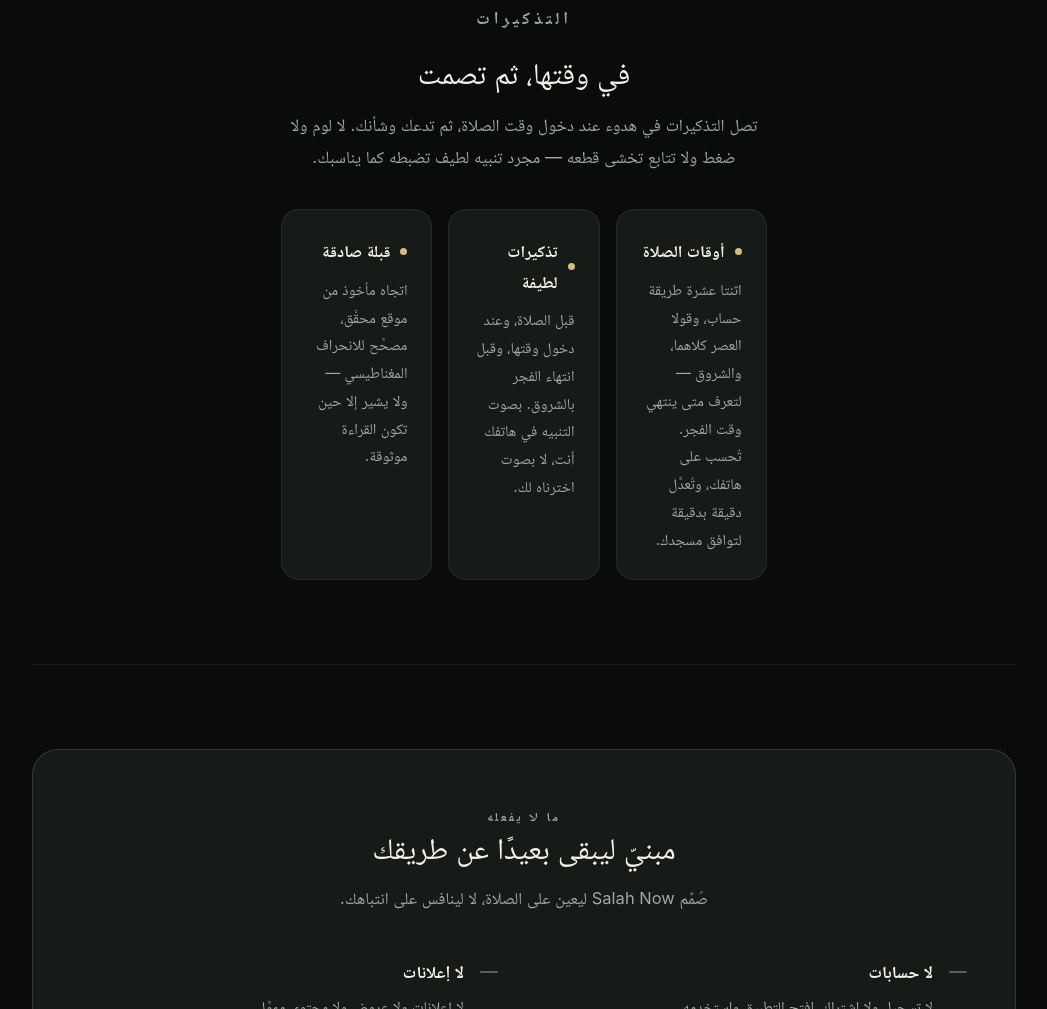
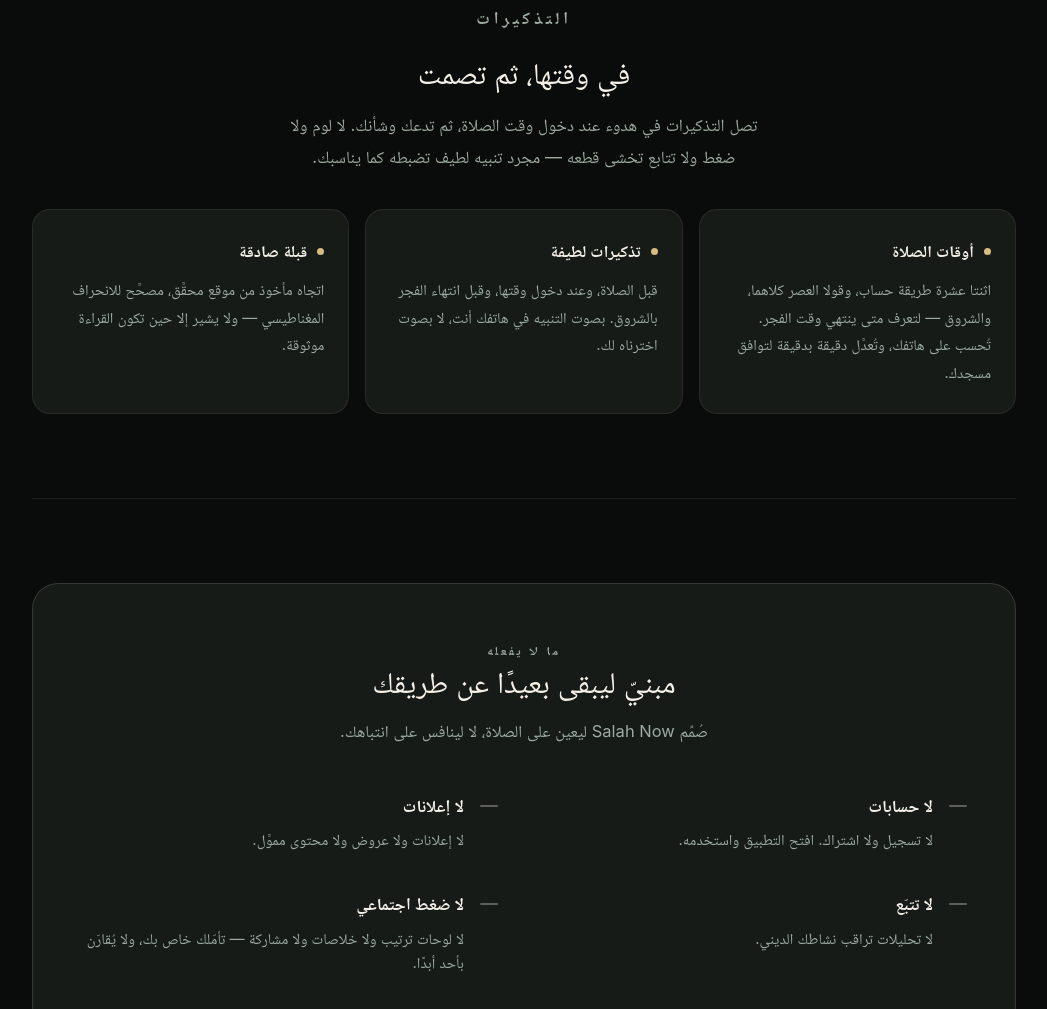
Before and after one commit to VU-96/salahnow, a plain HTML site: page ar/index.html in a window 1280 px wide. Shown: the part 4363-5372 px from the top of the page, without its empty margins (116-1163 px from the left). Drawn offline with Linux system fonts and the light colour scheme.

Commit message:
Let the feature cards out of the reading measure
The three cards under "Reminders" sat inside `.wrap.prose`, which caps its
width to a READING measure — 60ch, right for the paragraph directly above them
and wrong for three cards side by side. Each card got 154px in English.

Arabic was far worse, and that one is mine. I narrowed `--prose` to 52ch for
Arabic on 9 Sep, because Arabic sets shorter for the same word count and 60ch
was too wide a line. Correct for the prose; it squeezed the cards to 110px,
where Arabic's longer words wrapped one per line and the section became
unreadable. Reported as "not showing proper", and it was.

Fixed in the markup rather than with a CSS breakout: the prose column closes
after the paragraph, and the grid opens its own full-width `.wrap`. No
positioning, no negative margins, nothing that behaves differently under RTL —
which matters here, because a centred breakout using `inset-inline-start` is
exactly the bug that threw the hero arc off the left edge in Arabic.

Cards are now 317px in both languages. Verified in the browser at 1920px in
each, and the 680px rule that stacks them to one column is untouched.

Site guard: 5 page pairs, 0 problems.

Co-Authored-By: Claude Fable 5.1 <noreply@anthropic.com>

```diff
--- a/ar/index.html
+++ b/ar/index.html
@@ -498,6 +498,9 @@
         <p class="eyebrow">التذكيرات</p>
         <h2 id="reminders">في وقتها، ثم تصمت</h2>
         <p>تصل التذكيرات في هدوء عند دخول وقت الصلاة، ثم تدعك وشأنك. لا لوم ولا ضغط ولا تتابع تخشى قطعه — مجرد تنبيه لطيف تضبطه كما يناسبك.</p>
+      </div>
+
+      <div class="wrap">
         <div class="grid">
           <article class="card">
             <h3>أوقات الصلاة</h3>
```
Also changed, not shown: index.html (+3 -0 lines).
